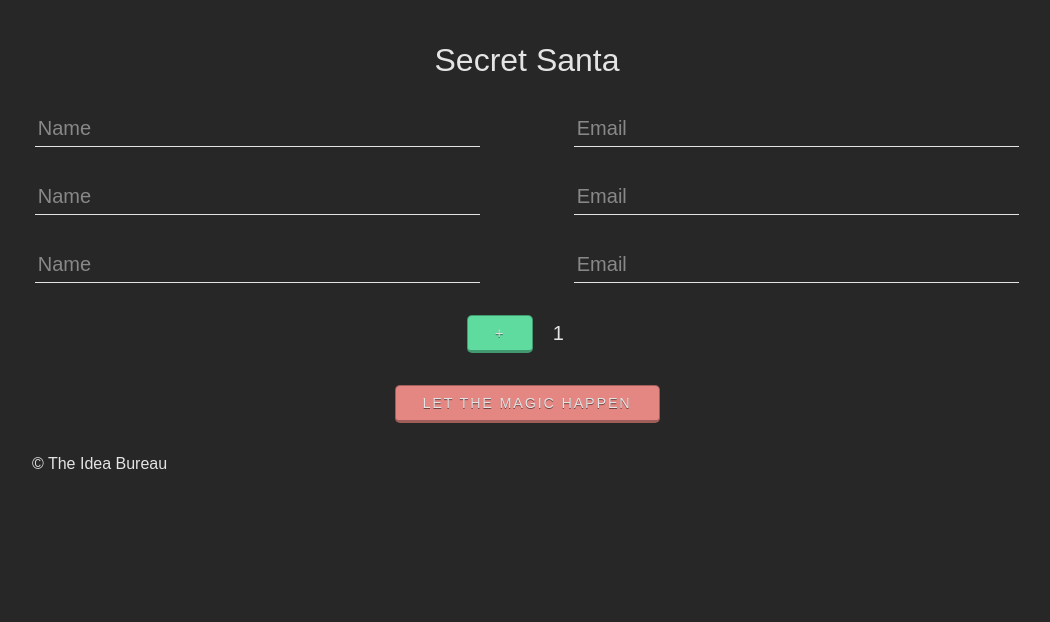
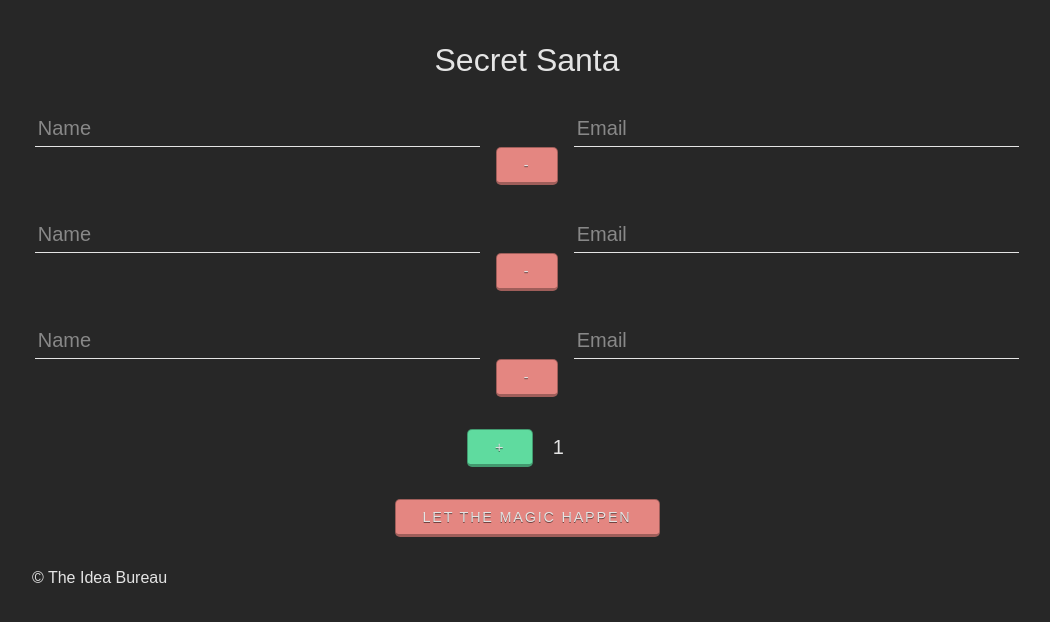
Before and after one commit to kylegriffiths19/secret-santa, a PHP site: page / in a window 1280 px wide. Shown: the top 622 px of the page, without its empty margins (113-1163 px from the left). Run offline with PHP 8.4, Linux system fonts and the light colour scheme; data that the repository does not hold is empty; some libraries are stand-ins or nearby versions; some web fonts are replaced.

Commit message:
Remove row button

```diff
--- a/_assets/js/main-min.js
+++ b/_assets/js/main-min.js
@@ -1 +1 @@
-$(document).ready(function(){$(".btn-plus").on("click",function(e){e.preventDefault();var t=$(".plus-input").val();for(var n=0;n<t;n++)$('<section class="row"><input type="text" name="name" placeholder="Name"><input type="text" name="email" placeholder="Email"></section>').appendTo(".form form")});$(".btn-submit").on("click",function(e){e.preventDefault();$(".form form").submit()})});
+$(document).ready(function(){$(".btn-remove").on("click",function(e){e.preventDefault();$(this).parent(".row").remove()});$(".btn-plus").on("click",function(e){e.preventDefault();var t=$(".plus-input").val();for(var n=0;n<t;n++)$('<section class="row"><input type="text" name="name" placeholder="Name"><input type="text" name="email" placeholder="Email"><a href="#" class="btn btn-red btn-remove ss-icon">&#x002D;</a></section>').appendTo(".form form")});$(".btn-submit").on("click",function(e){e.preventDefault();$(".form form").submit()})});
--- a/index.php
+++ b/index.php
@@ -141,6 +141,8 @@ if($_POST['count'] && $_POST['count'] > 0){
 
 				<input type="text" name="email" placeholder="Email">
 
+				<a href="#" class="btn btn-red btn-remove ss-icon">&#x002D;</a>
+
 			</section>
 
 			<section class="row">
@@ -149,6 +151,8 @@ if($_POST['count'] && $_POST['count'] > 0){
 
 				<input type="text" name="email" placeholder="Email">
 
+				<a href="#" class="btn btn-red btn-remove ss-icon">&#x002D;</a>
+
 			</section>
 
 			<section class="row">
@@ -156,6 +160,8 @@ if($_POST['count'] && $_POST['count'] > 0){
 				<input type="text" name="name" placeholder="Name">
 
 				<input type="text" name="email" placeholder="Email">
+
+				<a href="#" class="btn btn-red btn-remove ss-icon">&#x002D;</a>
 
 			</section>
 
```
Also changed, not shown: _assets/js/main.js (+9 -1 lines), 1 other file.
